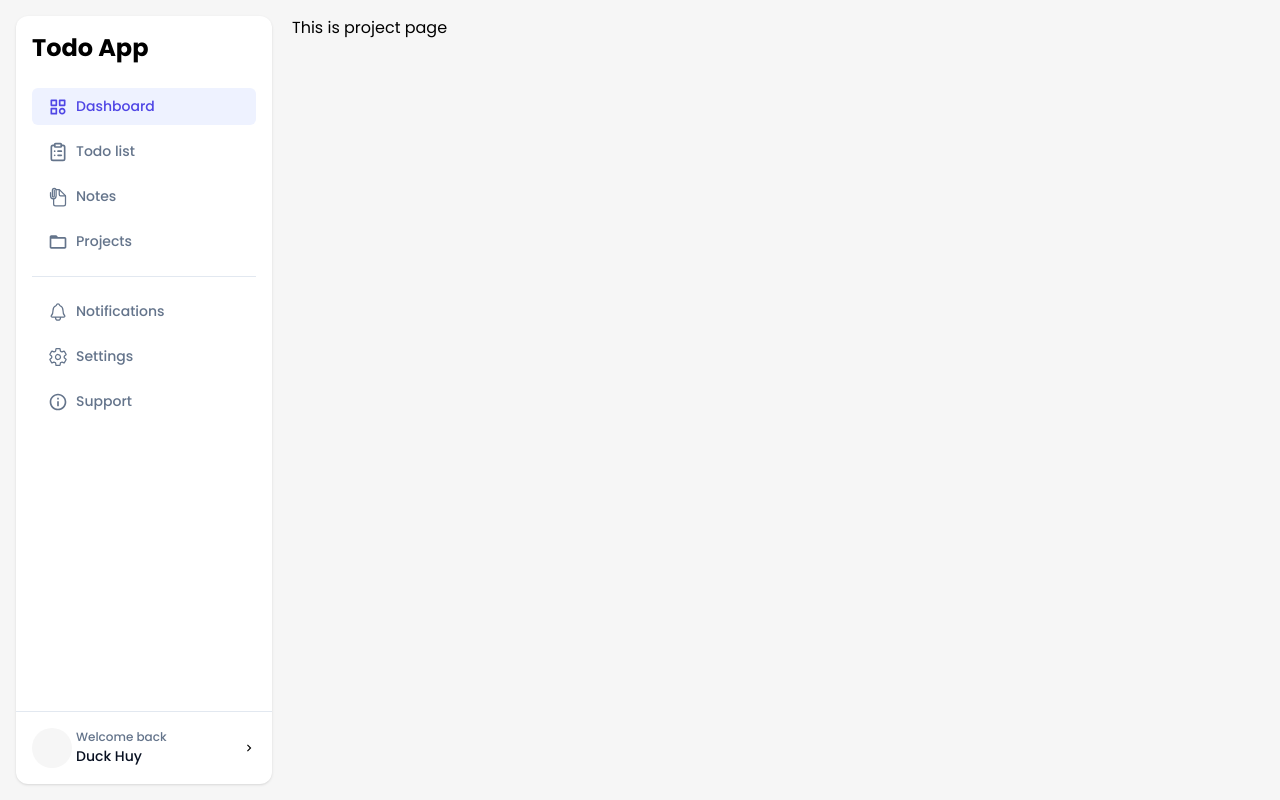
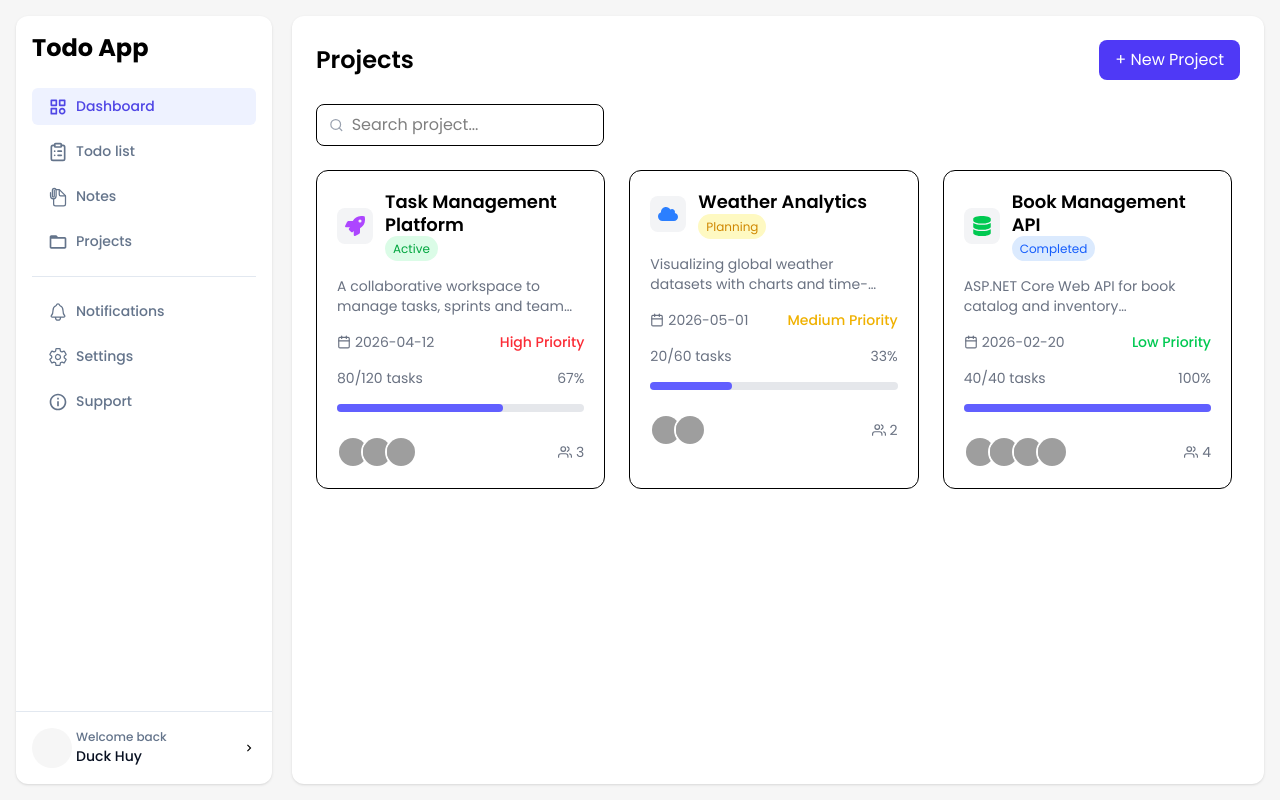
Before and after one commit to dhuy00/Knowly, a React (Vite) app in the folder knowly_frontend/: page /projects in a window 1280 px wide. Built offline with nearby package versions, Linux system fonts and the light colour scheme; grey boxes are pictures that could not be loaded.

Commit message:
feat (project) init project list page

```diff
--- a/knowly_frontend/src/pages/projects/Projects.tsx
+++ b/knowly_frontend/src/pages/projects/Projects.tsx
@@ -1,11 +1,201 @@
-import React from 'react'
+import React, { useState } from "react";
+import {
+  FiSearch,
+  FiCalendar,
+  FiUsers,
+  FiMoreVertical,
+} from "react-icons/fi";
+import { FaRocket, FaDatabase, FaCloud } from "react-icons/fa";
+
+const projectsData = [
+  {
+    id: 1,
+    name: "Task Management Platform",
+    description:
+      "A collaborative workspace to manage tasks, sprints and team productivity.",
+    icon: <FaRocket className="text-purple-500 text-xl" />,
+    status: "Active",
+    priority: "High",
+    members: [
+      "https://i.pravatar.cc/40?img=1",
+      "https://i.pravatar.cc/40?img=2",
+      "https://i.pravatar.cc/40?img=3",
+    ],
+    tasks: 120,
+    completed: 80,
+    progress: 67,
+    due: "2026-04-12",
+  },
+  {
+    id: 2,
+    name: "Weather Analytics",
+    description:
+      "Visualizing global weather datasets with charts and time-series analysis.",
+    icon: <FaCloud className="text-blue-500 text-xl" />,
+    status: "Planning",
+    priority: "Medium",
+    members: [
+      "https://i.pravatar.cc/40?img=4",
+      "https://i.pravatar.cc/40?img=5",
+    ],
+    tasks: 60,
+    completed: 20,
+    progress: 33,
+    due: "2026-05-01",
+  },
+  {
+    id: 3,
+    name: "Book Management API",
+    description:
+      "ASP.NET Core Web API for book catalog and inventory management.",
+    icon: <FaDatabase className="text-green-500 text-xl" />,
+    status: "Completed",
+    priority: "Low",
+    members: [
+      "https://i.pravatar.cc/40?img=6",
+      "https://i.pravatar.cc/40?img=7",
+      "https://i.pravatar.cc/40?img=8",
+      "https://i.pravatar.cc/40?img=9",
+    ],
+    tasks: 40,
+    completed: 40,
+    progress: 100,
+    due: "2026-02-20",
+  },
+];
+
+const statusColors = {
+  Active: "bg-green-100 text-green-600",
+  Planning: "bg-yellow-100 text-yellow-600",
+  Completed: "bg-blue-100 text-blue-600",
+};
+
+const priorityColors = {
+  High: "text-red-500",
+  Medium: "text-yellow-500",
+  Low: "text-green-500",
+};
 
 const Projects = () => {
+  const [search, setSearch] = useState("");
+
+  const filtered = projectsData.filter((p) =>
+    p.name.toLowerCase().includes(search.toLowerCase())
+  );
+
   return (
-    <div>
-      This is project page
+    <div className="bg-background-primary w-full h-full rounded-xl p-6 shadow-sm flex flex-col gap-6 overflow-hidden">
+
+      {/* Header */}
+      <div className="flex justify-between items-center">
+        <h1 className="text-2xl font-semibold">Projects</h1>
+
+        <button className="bg-indigo-600 hover:bg-indigo-700 text-white px-4 py-2 rounded-lg transition">
+          + New Project
+        </button>
+      </div>
+
+      {/* Search */}
+      <div className="flex items-center border rounded-lg px-3 py-2 w-72 bg-white">
+        <FiSearch className="text-gray-400 mr-2" />
+        <input
+          className="outline-none w-full"
+          placeholder="Search project..."
+          value={search}
+          onChange={(e) => setSearch(e.target.value)}
+        />
+      </div>
+
+      {/* Project Grid */}
+      <div className="grid grid-cols-1 md:grid-cols-2 xl:grid-cols-3 gap-6 overflow-auto pr-2">
+
+        {filtered.map((project) => (
+          <div
+            key={project.id}
+            className="bg-white border rounded-xl p-5 flex flex-col gap-4 hover:shadow-xl transition group"
+          >
+
+            {/* Top */}
+            <div className="flex justify-between items-start">
+              <div className="flex gap-3 items-center">
+
+                <div className="bg-gray-100 p-2 rounded-lg">
+                  {project.icon}
+                </div>
+
+                <div>
+                  <h2 className="font-semibold text-lg leading-tight">
+                    {project.name}
+                  </h2>
+
+                  <span
+                    className={`text-xs px-2 py-1 rounded-full ${statusColors[project.status]}`}
+                  >
+                    {project.status}
+                  </span>
+                </div>
+              </div>
+
+              <FiMoreVertical className="text-gray-400 cursor-pointer opacity-0 group-hover:opacity-100 transition" />
+            </div>
+
+            {/* Description */}
+            <p className="text-sm text-gray-500 line-clamp-2">
+              {project.description}
+            </p>
+
+            {/* Info */}
+            <div className="flex justify-between text-sm">
+
+              <div className="flex items-center gap-1 text-gray-500">
+                <FiCalendar />
+                {project.due}
+              </div>
+
+              <div className={`font-medium ${priorityColors[project.priority]}`}>
+                {project.priority} Priority
+              </div>
+            </div>
+
+            {/* Tasks */}
+            <div className="flex justify-between text-sm text-gray-500">
+              <span>{project.completed}/{project.tasks} tasks</span>
+              <span>{project.progress}%</span>
+            </div>
+
+            {/* Progress */}
+            <div className="w-full h-2 bg-gray-200 rounded">
+              <div
+                className="h-2 bg-indigo-500 rounded"
+                style={{ width: `${project.progress}%` }}
+              />
+            </div>
+
+            {/* Members */}
+            <div className="flex justify-between items-center mt-2">
+
+              <div className="flex -space-x-2">
+                {project.members.map((m, i) => (
+                  <img
+                    key={i}
+                    src={m}
+                    alt=""
+                    className="w-8 h-8 rounded-full border-2 border-white"
+                  />
+                ))}
+              </div>
+
+              <div className="flex items-center text-sm text-gray-500 gap-1">
+                <FiUsers />
+                {project.members.length}
+              </div>
+
+            </div>
+          </div>
+        ))}
+      </div>
     </div>
-  )
-}
+  );
+};
 
-export default Projects
+export default Projects;
```
